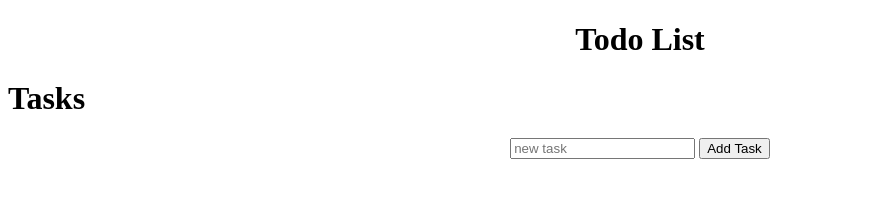
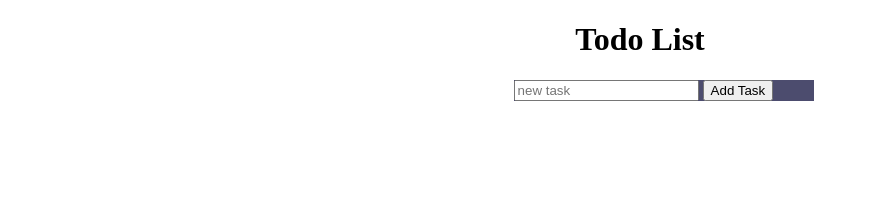
Before and after one commit to apiu-mary/mysecondapi, a plain HTML site: page index.html in a window 1280 px wide. Shown: the whole page, without its empty margins (0-869 px from the left). Drawn offline with Linux system fonts and the light colour scheme; no server answers.

Commit message:
second commit

```diff
--- a/index.html
+++ b/index.html
@@ -74,7 +74,7 @@
         <h1>Todo List</h1>
       </div>
       <div class="greeting">
-        <h1><b>Tasks</b></h1>
+
       </div>
         <div id="container">
           <form id="form">
--- a/style.css
+++ b/style.css
@@ -52,6 +52,8 @@
   .list{
     text-align: center;
   }
-  #form{
-    text-align: center;
+  #container{
+    margin-left: 40%;
+    background-color:rgb(76, 76, 110);
+    width: 300px;
   }
```
